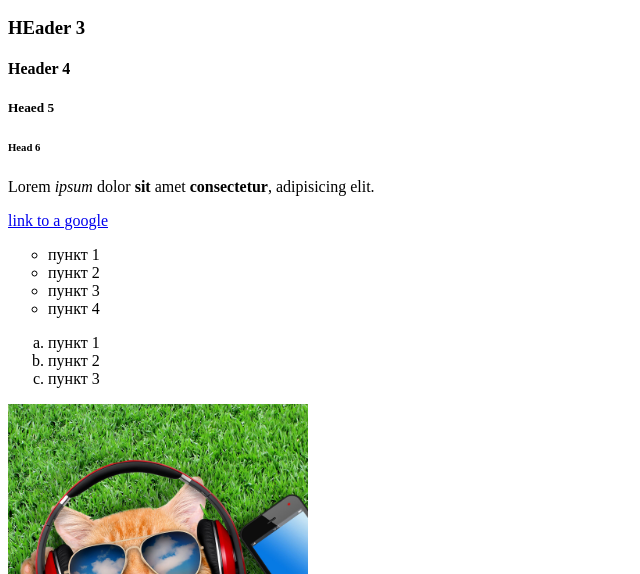
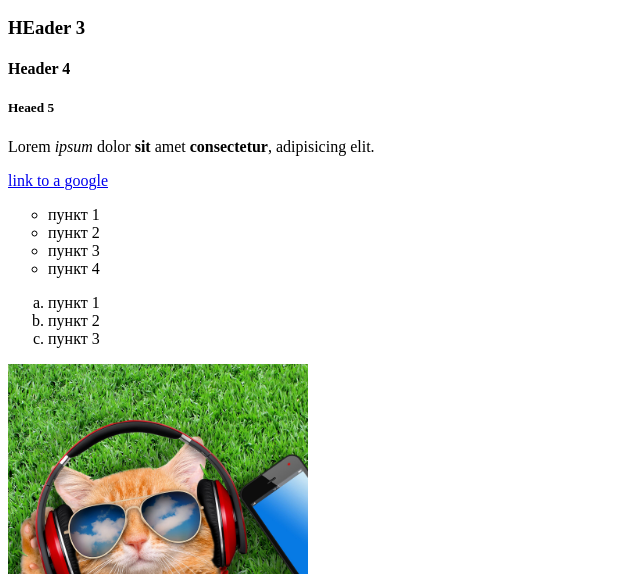
Before and after one commit to kitsenkoalex/GIT-less1-06.07.26, a plain HTML site: page index.html in a window 1280 px wide. Shown: the part 226-800 px from the top of the page, without its empty margins (0-640 px from the left). Drawn offline with Linux system fonts and the light colour scheme.

Commit message:
3rd commit

```diff
--- a/index.html
+++ b/index.html
@@ -25,7 +25,7 @@
         <h3>HEader 3 </h3>
         <h4>Header 4 </h4>
         <h5>Heaed 5 </h5>
-        <h6>Head 6 </h6>
+
         <p>Lorem <em>ipsum</em> dolor <b>sit</b> amet <strong>consectetur</strong>, adipisicing elit.</p>
        <a href="https://google.com.ua" target ="_blank">link to a google</a>
 <ul type="circle">
```
